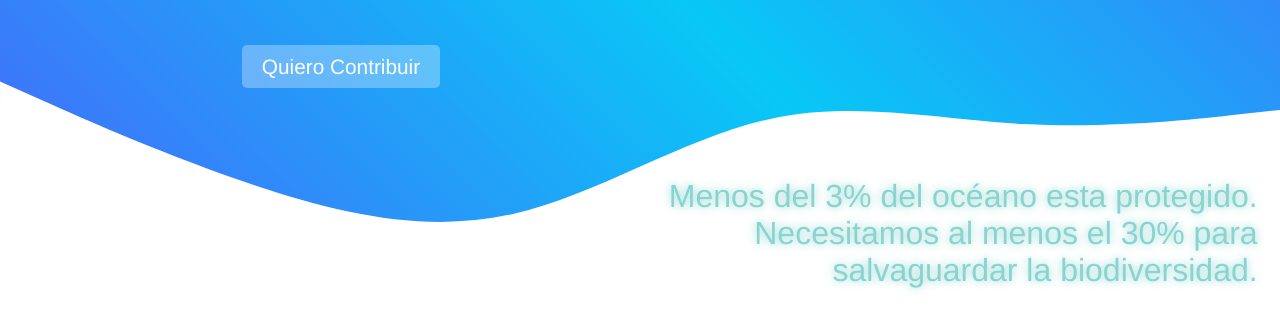
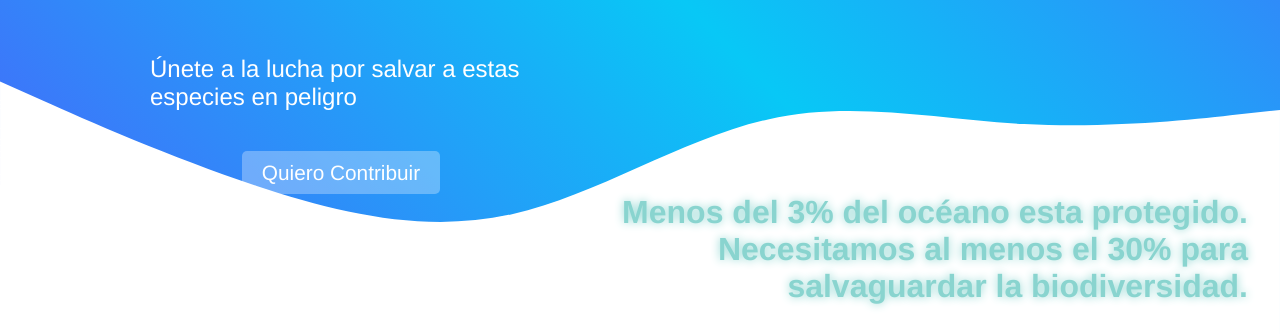
Before and after one commit to JosafatJimenezB/HacktTheOcean-Hackaton, a Vue app in the folder client/: page /#/ in a window 1280 px wide. Shown: the part 463-797 px from the top of the page. Built offline with nearby package versions, Linux system fonts and the light colour scheme.

Commit message:
bug: error de sintaxis en la landing

```diff
--- a/client/src/components/LandingPage.vue
+++ b/client/src/components/LandingPage.vue
@@ -9,7 +9,7 @@
             <img src="../assets/tortuga-carey.png" alt="">
         </div>
         <svg xmlns="http://www.w3.org/2000/svg" viewBox="0 0 1440 320"><path fill="#ffffff" fill-opacity="1" d="M0,32L48,53.3C96,75,192,117,288,149.3C384,181,480,203,576,181.3C672,160,768,96,864,74.7C960,53,1056,75,1152,80C1248,85,1344,75,1392,69.3L1440,64L1440,320L1392,320C1344,320,1248,320,1152,320C1056,320,960,320,864,320C768,320,672,320,576,320C480,320,384,320,288,320C192,320,96,320,48,320L0,320Z"></path></svg>
-        <p>Menos del 3% del océano esta protegido.<br> Necesitamos al menos el 30% para <br>salvaguardar la biodiversidad.</p>
+        <b>Menos del 3% del océano esta protegido.<br> Necesitamos al menos el 30% para <br>salvaguardar la biodiversidad.</b>
     </div>
 </template>
 
@@ -25,10 +25,10 @@
         position: relative;
     }
 
-    .container p{
+    .container b{
         position: absolute;
-        bottom: 1rem;
-        right: 1.4rem;
+        bottom: 2rem;
+        right: 2rem;
         font-size: 2rem;
         text-align: end;
         color: #89D4CF;
```
